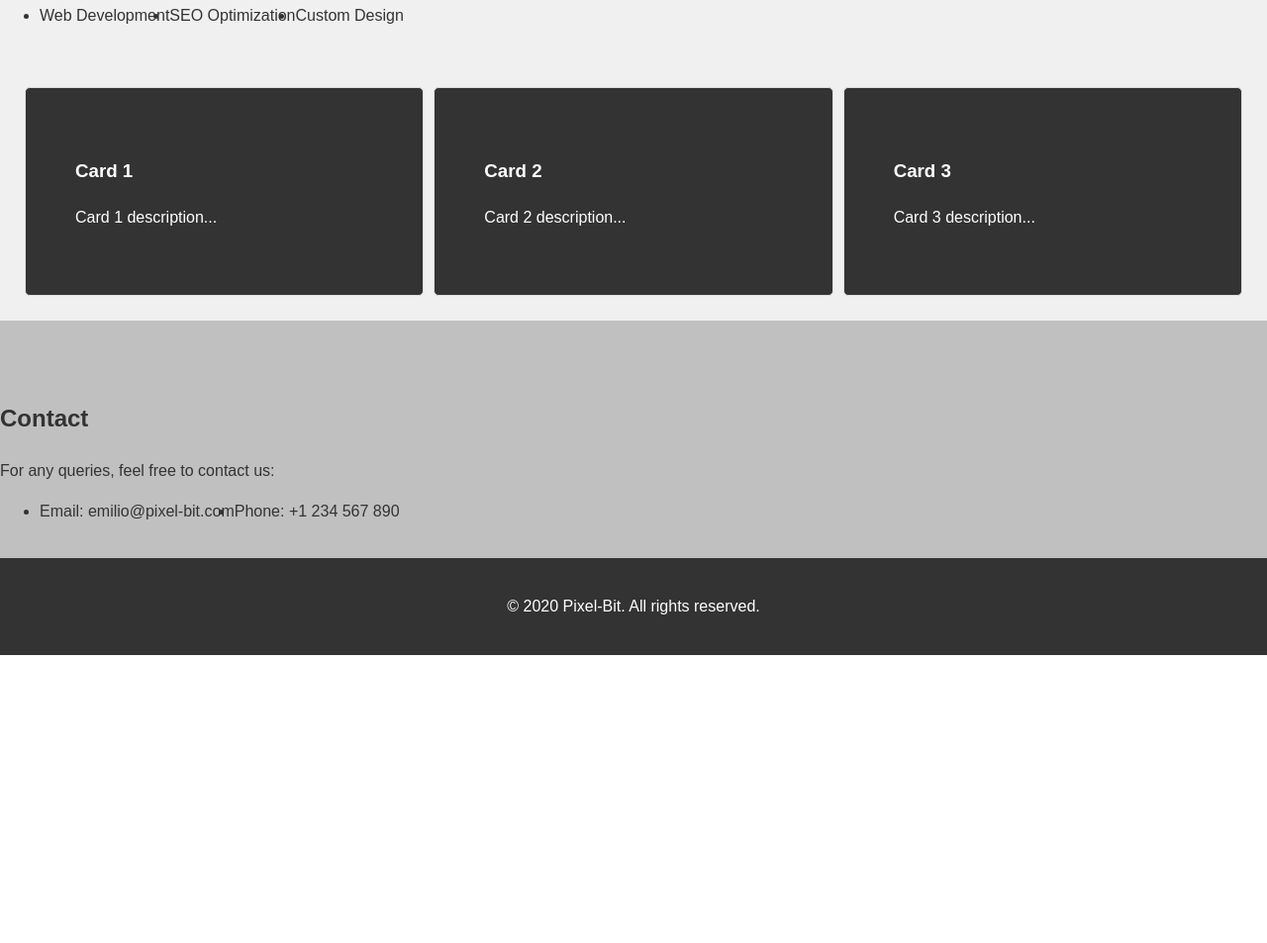
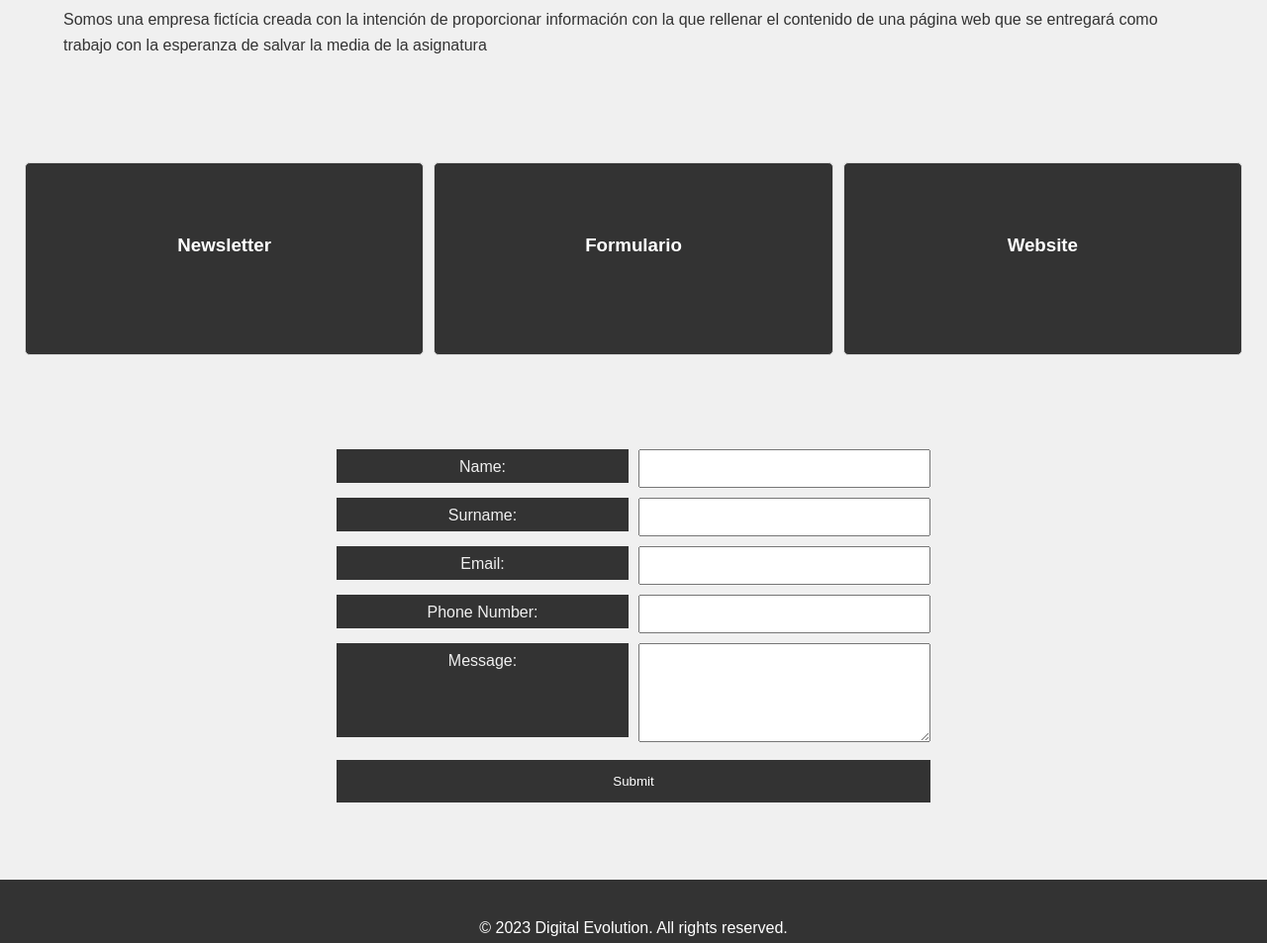
Before and after one commit to JordiCalafGonzalez/Portfolio, a plain HTML site: page index.html in a window 1280 px wide. Shown: the part 517-1470 px from the top of the page at 99% size. Before the commit the page ends 1179 px from the top, so only its background shows below. Drawn offline with Linux system fonts and the light colour scheme.

Commit message:
continuación

```diff
--- a/CSS/styles.css
+++ b/CSS/styles.css
@@ -47,6 +47,7 @@ section {
 /* About section */
 #about {
     background-color: #f0f0f0;
+    padding: 5%;
 }
 
 /* Services section */
@@ -65,6 +66,7 @@ section {
     width: 30%;
     background-color: #333;
     color: white;
+    text-align: center;
 }
 
 .card:hover {
@@ -75,7 +77,45 @@ section {
 
 /* Contact section */
 #contact {
-    background-color: #c0c0c0;
+    background-color: #f0f0f0;
+}
+
+form {
+    display: grid;
+    grid-template-columns: repeat(auto-fit, minmax(200px, 1fr));
+    gap: 10px;
+    padding: 10px;
+    max-width: 600px;
+    margin: auto auto;
+}
+label {
+    background-color: #333;
+    color: #f0f0f0;
+    display: block;
+    margin-bottom: 5px;
+    text-align: center;
+    padding-top: 5px;
+}
+input[type="text"], input[type="email"], input[type="tel"], textarea {
+    width: 100%;
+    padding: 10px;
+    box-sizing: border-box;
+    resize: auto;
+}
+
+textarea{
+    height: 100px;
+}
+
+input[type="submit"] {
+    background-color: #333;
+    color: white;
+    padding: 14px 20px;
+    margin: 8px 0;
+    border: none;
+    cursor: pointer;
+    width: 100%;
+    grid-column: span 2;
 }
 
 /* Footer */
@@ -85,3 +125,13 @@ footer {
     text-align: center;
     padding: 20px 0;
 }
+
+@media (max-width: 800px) {
+    #home{
+        background-image: none;
+    }
+    form {
+        max-width: 600px;
+        margin: 0 auto;
+    }
+}
--- a/index.html
+++ b/index.html
@@ -34,11 +34,7 @@
                 <div>
                     <div>
                         <h2>Sobre Nosotros</h2>
-                        <ul>
-                            <li>Web Development</li>
-                            <li>SEO Optimization</li>
-                            <li>Custom Design</li>
-                        </ul>
+                        <p>Somos una empresa fictícia creada con la intención de proporcionar información con la que rellenar el contenido de una página web que se entregará como trabajo con la esperanza de salvar la media de la asignatura</p>
                     </div>
                 </div>
             </div>
@@ -46,32 +42,38 @@
 
         <section id="services">
             <div class="card">
-                <h3>Card 1</h3>
-                <p>Card 1 description...</p>
+                <h3>Newsletter</h3>
+                <img src="" alt="">
             </div>
             <div class="card">
-                <h3>Card 2</h3>
-                <p>Card 2 description...</p>
+                <h3>Formulario</h3>
+                <img src="" alt="">
             </div>
             <div class="card">
-                <h3>Card 3</h3>
-                <p>Card 3 description...</p>
+                <h3>Website</h3>
+                <img src="" alt="">
             </div>
         </section>
 
         <section id="contact">
-            <div class="container">
-                <div>
-                    <div>
-                        <h2>Contact</h2>
-                        <p>For any queries, feel free to contact us:</p>
-                        <ul>
-                            <li>Email: emilio@pixel-bit.com</li>
-                            <li>Phone: +1 234 567 890</li>
-                        </ul>
-                    </div>
-                </div>
-            </div>
+            <form>
+                <label for="name">Name:</label>
+                <input type="text" id="name" name="name" required>
+
+                <label for="surname">Surname:</label>
+                <input type="text" id="surname" name="surname" required>
+
+                <label for="email">Email:</label>
+                <input type="email" id="email" name="email" required>
+
+                <label for="phone">Phone Number:</label>
+                <input type="tel" id="phone" name="phone" required>
+
+                <label for="message">Message:</label>
+                <textarea id="message" name="message" required></textarea>
+
+                <input type="submit" value="Submit">
+            </form>
         </section>
     </main>
 
@@ -79,7 +81,7 @@
         <div class="container">
             <div>
                 <div>
-                    <p>&copy; 2020 Pixel-Bit. All rights reserved.</p>
+                    <p>&copy; 2023 Digital Evolution. All rights reserved.</p>
                 </div>
             </div>
         </div>
```
